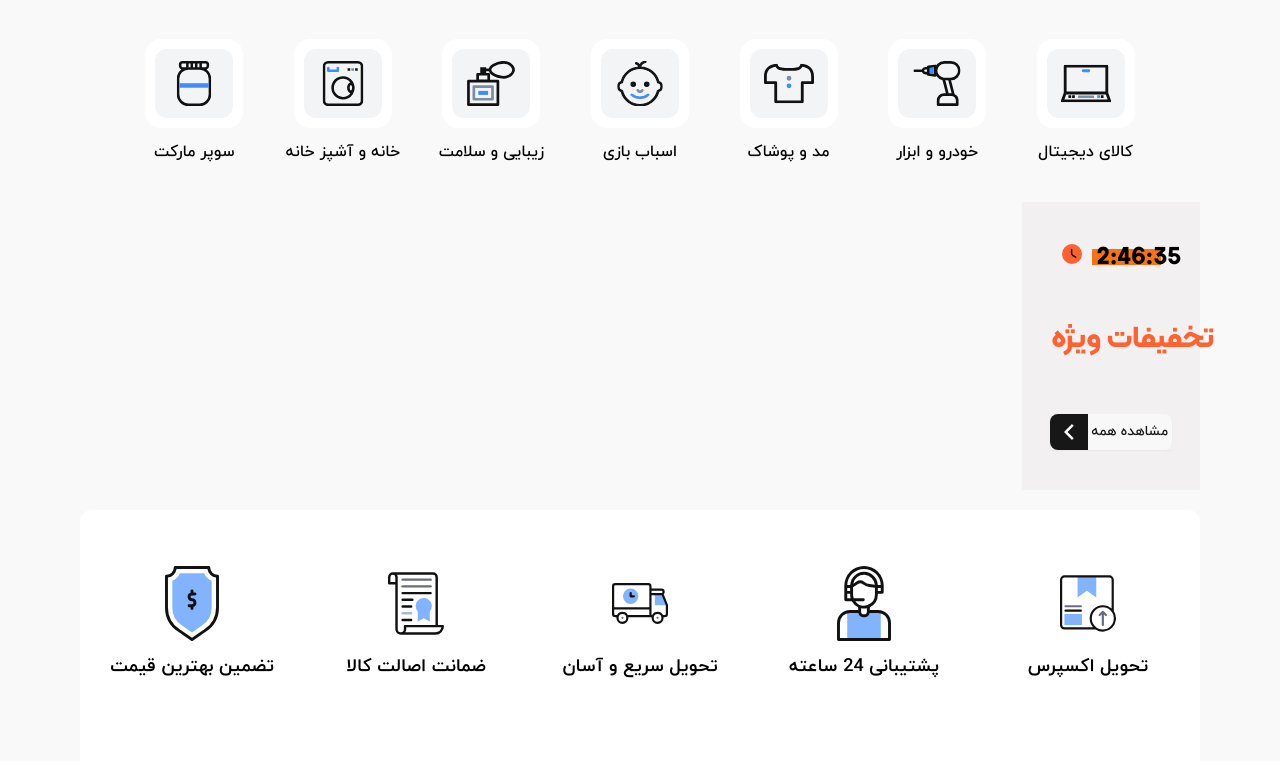
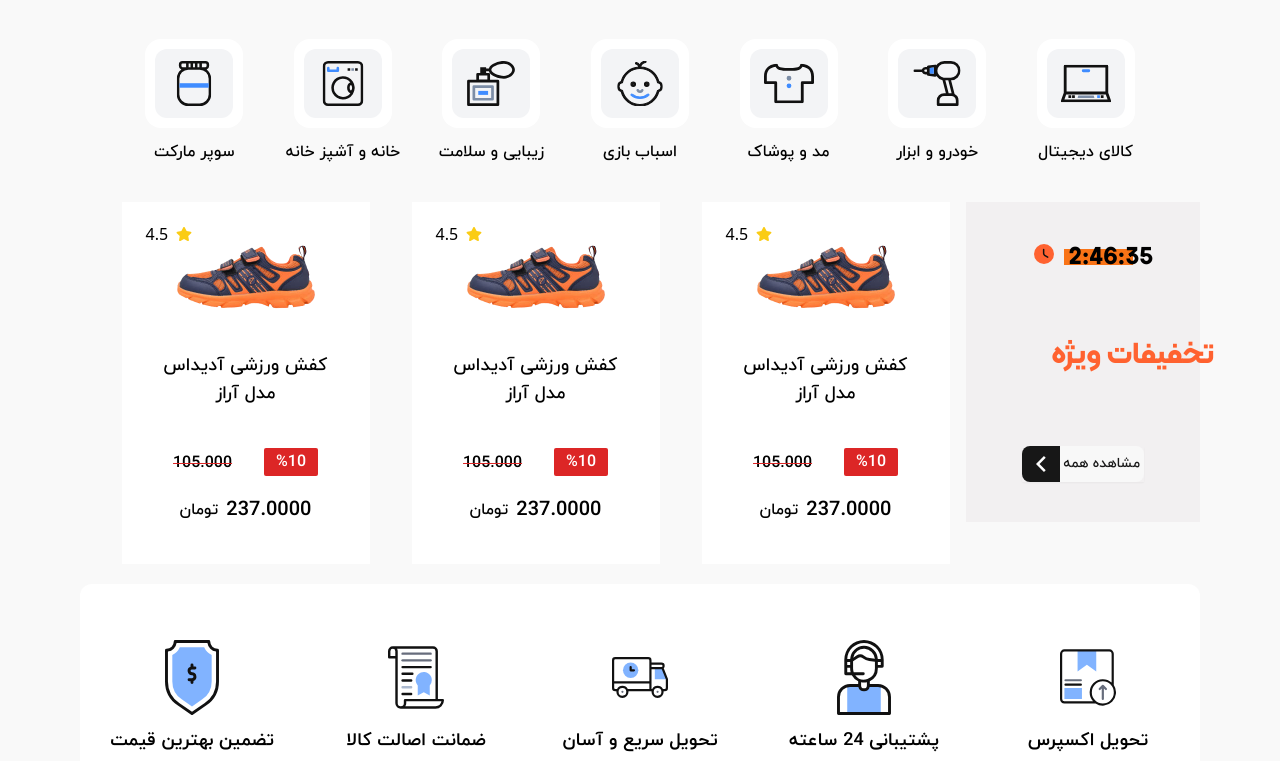
Before and after one commit to Ario-Team/shapino-frontend, a Next.js app: page / in a window 1280 px wide. Shown: the part 554-1315 px from the top of the page. Built offline with nearby package versions, Linux system fonts and the light colour scheme.

Commit message:
Added the product slider

```diff
--- a/components/CountdownCustom.jsx
+++ b/components/CountdownCustom.jsx
@@ -5,7 +5,7 @@
 
 const CountdownCustom = () => {
   return (
-    <div className="mr-4 flex flex-col h-72 justify-between relative bg-[#F2F0F1] w-max px-7 py-10 lg:mr-0">
+    <div className="flex flex-col h-80 justify-between relative bg-[#F2F0F1] w-max px-14 py-10">
       <div className="relative flex self-center">
         <div className="flex items-center gap-2">
           <div className="w-[4.3rem] h-4 bg-orange-500"></div>
@@ -26,10 +26,10 @@
           />
         </div>
       </div>
-      <span className="lg:absolute w-max top-20 -right-3.5 font-kalameh font-bold text-3xl text-[#FF6230] my-10">
+      <span className="lg:absolute w-max top-24 -right-3.5 font-kalameh font-bold text-3xl text-[#FF6230] my-10">
         تخفیفات ویژه
       </span>
-      <div className="flex flex-row opacity-90 self-center transition-opacity duration-300 cursor-pointer shadow-sm hover:opacity-100">
+      <div className="w-max flex flex-row opacity-90 self-center transition-opacity duration-300 cursor-pointer shadow-sm hover:opacity-100">
         <span className="flex items-center justify-center font-iran-yekan font-medium text-sm bg-[#F9F9F9] px-1 py-2 text-black rounded-r-lg">
           مشاهده همه
         </span>
--- /dev/null
+++ b/components/ProductItem.jsx
@@ -0,0 +1,53 @@
+import Image from "next/image";
+import { FaStar } from "react-icons/fa";
+import shoesSVG from "../public/svgs/shoes.svg";
+
+const ProductItem = ({
+  title,
+  offer,
+  rate,
+  offerPercent,
+  offerPrice,
+  originalPrice,
+}) => {
+  return (
+    <div className="relative w-max bg-white px-9 flex flex-col items-center ">
+      <div className="absolute left-6 top-5 flex flex-row gap-2 items-center">
+        <FaStar className="text-yellow-400" />
+        {rate}
+      </div>
+      <Image src={shoesSVG} width={150} height={150} />
+      <span className="w-44 text-center font-iran-yekan font-medium text-lg">
+        {title}
+      </span>
+      {offer ? (
+        <div className="flex flex-row items-center gap-8  mt-10">
+          <span className="text-white bg-red-600 font-iran-yekan font-medium text-base flex items-center justify-center py-0.5 px-3 rounded-sm">
+            {offerPercent}
+          </span>
+
+          <span className="text-red-600 line-through">
+            <span className="text-black font-iran-yekan font-medium text-base">
+              {originalPrice}
+            </span>
+          </span>
+        </div>
+      ) : null}
+      <span className="flex flex-row items-center gap-2 mt-5 mb-10 text-black font-iran-yekan font-bold text-xl">
+        {offerPrice}
+        <span className="font-iran-yekan font-medium text-base">تومان</span>
+      </span>
+    </div>
+  );
+};
+
+ProductItem.defaultProps = {
+  offer: true,
+  rate: 4.5,
+  offerPercent: "%10",
+  originalPrice: "105.000",
+  offerPrice: "237.0000",
+  title: "کفش ورزشی آدیداس مدل آراز",
+};
+
+export default ProductItem;
--- a/pages/index.jsx
+++ b/pages/index.jsx
@@ -10,6 +10,7 @@
 import Menu from "../components/Menu";
 import IconCategory from "../components/IconCategory";
 import CountdownCustom from "../components/CountdownCustom";
+import ProductItem from "../components/ProductItem";
 
 export default function Home() {
   return (
@@ -45,7 +46,67 @@
             </SwiperSlide>
           </Swiper>
           <IconCategory />
-          <CountdownCustom />
+          <div className="flex flex-row gap-4">
+            <CountdownCustom />
+            <Swiper
+              direction="horizontal"
+              slidesPerView="auto"
+              breakpoints={{
+                760: {
+                  slidesPerView: 2,
+                },
+                1024: {
+                  slidesPerView: 3,
+                },
+                1400: {
+                  slidesPerView: 4,
+                },
+                1900: {
+                  slidesPerView: 5,
+                },
+                2100: {
+                  slidesPerView: 6,
+                },
+                2500: {
+                  slidesPerView: 7,
+                },
+              }}
+            >
+              <SwiperSlide style={{ width: "max-content" }}>
+                <ProductItem />
+              </SwiperSlide>
+              <SwiperSlide style={{ width: "max-content" }}>
+                <ProductItem />
+              </SwiperSlide>
+              <SwiperSlide style={{ width: "max-content" }}>
+                <ProductItem />
+              </SwiperSlide>
+              <SwiperSlide style={{ width: "max-content" }}>
+                <ProductItem />
+              </SwiperSlide>
+              <SwiperSlide style={{ width: "max-content" }}>
+                <ProductItem />
+              </SwiperSlide>
+              <SwiperSlide style={{ width: "max-content" }}>
+                <ProductItem />
+              </SwiperSlide>
+              <SwiperSlide style={{ width: "max-content" }}>
+                <ProductItem />
+              </SwiperSlide>
+              <SwiperSlide style={{ width: "max-content" }}>
+                <ProductItem />
+              </SwiperSlide>
+              <SwiperSlide style={{ width: "max-content" }}>
+                <ProductItem />
+              </SwiperSlide>
+              <SwiperSlide style={{ width: "max-content" }}>
+                <ProductItem />
+              </SwiperSlide>
+              <SwiperSlide style={{ width: "max-content" }}>
+                <ProductItem />
+              </SwiperSlide>
+            </Swiper>
+          </div>
         </div>
       </MainLayout>
     </>
--- a/styles/pages/index/index.module.scss
+++ b/styles/pages/index/index.module.scss
@@ -1,6 +1,5 @@
 .slider {
   overflow: hidden;
-}
   .bullet_container {
     position: absolute;
     right: 2rem !important;
@@ -11,3 +10,4 @@
     padding-inline: 3.5rem;
     border-radius: 1rem;
   }
+}
```
Also changed, not shown: public/svgs/shoes.svg (added). Lines whose indentation alone changed are shown as unchanged.
